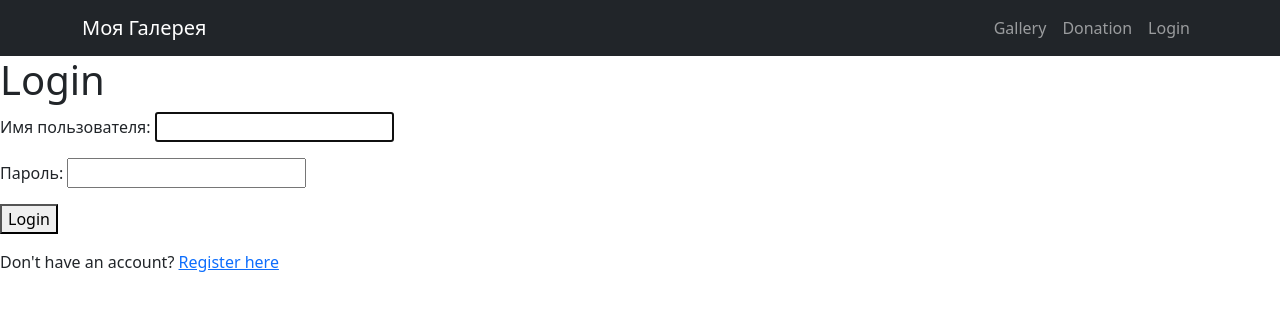
After one commit to Lsgraalq/art-gallery, a Django app: page /login/ in a window 1280 px wide. The commit adds this page. Shown: the top 311 px of the page. Run offline with Django 5.2, Linux system fonts and the light colour scheme.

```diff
--- /dev/null
+++ b/gallery/static/gallery/styles.css
@@ -0,0 +1,5 @@
+.picture {
+    max-width: 20px;
+    max-height: 30px;
+    align-content: left;
+}
--- a/gallery/templates/gallery/author_profile.html
+++ b/gallery/templates/gallery/author_profile.html
@@ -1,5 +1,4 @@
 {% extends 'gallery/base.html' %}
-
 {% block content %}
   <div class="container">
     <h1>Профиль автора: {{ author.username }}</h1>
--- a/gallery/templates/gallery/base.html
+++ b/gallery/templates/gallery/base.html
@@ -3,6 +3,7 @@
     <head>
             <link rel="stylesheet" href="https://cdn.jsdelivr.net/npm/bootstrap@5.3.0/dist/css/bootstrap.min.css">
             <title>{% block title %}Моя галерея{% endblock title %}</title>
+            <link rel="stylesheet" href="{% static "gallery/styles.css" %}">
             <link href="https://cdn.jsdelivr.net/npm/bootstrap@5.3.3/dist/css/bootstrap.min.css" rel="stylesheet">
             <link href="https://cdn.jsdelivr.net/npm/bootstrap@5.3.3/dist/css/bootstrap.min.css" rel="stylesheet" integrity="sha384-QWTKZyjpPEjISv5WaRU9OFeRpok6YctnYmDr5pNlyT2bRjXh0JMhjY6hW+ALEwIH" crossorigin="anonymous">
     </head>
@@ -27,9 +28,17 @@
                         <li class="nav-item">
                             <a class="nav-link" href="/donation">Donation</a>
                         </li>
+                        {% if user.is_authenticated %}
+                        <li class="nav-item ">
+                            <a class="nav-link " href="/profile">
+                                <img src="{% static "gallery/system_profile_picture.png" %}" alt="ops" class='img-fluid  picture'>
+                            </a>
+                        </li>
+                        {% else %}
                         <li class="nav-item">
-                            <a class="nav-link" href="/donation"><img src="" alt=""></a>
+                            <a class="nav-link" href="{% url 'login' %}">Login</a> <!-- Ссылка на логин -->
                         </li>
+                        {% endif %}
                     </ul>
                 </div>
             </div>
--- /dev/null
+++ b/gallery/templates/gallery/login.html
@@ -0,0 +1,12 @@
+{% extends "gallery/base.html" %}
+{% block title %}Title{% endblock title %}
+
+{% block content %}
+<h1>Login</h1>
+    <form method="POST">
+        {% csrf_token %}
+        {{ form.as_p }}
+        <button type="submit">Login</button>
+    </form>
+    <p>Don't have an account? <a href="{% url 'register' %}">Register here</a></p>
+{% endblock content %}
--- a/gallery/urls.py
+++ b/gallery/urls.py
@@ -1,20 +1,15 @@
 from django.urls import path
-from .views import gallery, painting_detail, home, donation, author_profile
+from .views import gallery, painting_detail, home, donation, author_profile, register, profile
 from django.contrib.auth import views as auth_views
-from .views import register, profile
-
-
-
 
 urlpatterns = [
-    path('gallery', gallery, name='gallery'),  # Главная страница
+    path('gallery/', gallery, name='gallery'),
     path('painting/<slug:slug>/', painting_detail, name='painting_detail'),
-    path('', home, name="home" ),
-    path('donation', donation, name="donation" ),
-    path('author/<int:user_id>/', author_profile, name="author_profile"),
+    path('', home, name='home'),
+    path('donation/', donation, name='donation'),
+    path('author/<int:user_id>/', author_profile, name='author_profile'),
     path('register/', register, name='register'),
-    path('login/', auth_views.LoginView.as_view(template_name='users/login.html'), name='login'),
-    path('logout/', auth_views.LogoutView.as_view(template_name='users/logout.html'), name='logout'),
-    path('profile/', profile, name='profile'),
-    # path('author/<int:author_id>', author_render, name="author_render" ),
+    path('login/', auth_views.LoginView.as_view(template_name='gallery/login.html'), name='login'),
+    path('logout/', auth_views.LogoutView.as_view(template_name='gallery/logout.html'), name='logout'),
+    path('profile/', profile, name='profile'),  # Путь для профиля
 ]
--- a/gallery/views.py
+++ b/gallery/views.py
@@ -35,8 +35,8 @@ def author_profile(request, user_id):
 
 @login_required
 def profile(request):
-    paintings = Painting.objects.filter(author=request.user)
-    return render(request, 'users/profile.html', {'paintings': paintings})
+    paintings = Painting.objects.filter(author=request.user)  # Здесь может быть фильтрация по текущему пользователю
+    return render(request, 'gallery/profile.html', {'paintings': paintings})
 
 def register(request):
     if request.method == 'POST':
@@ -48,4 +48,4 @@ def register(request):
     else:
         form = ArtistRegisterForm()
 
-    return render(request, 'users/register.html', {'form': form})
+    return render(request, 'gallery/register.html', {'form': form})
--- a/mysite/settings.py
+++ b/mysite/settings.py
@@ -148,3 +148,5 @@ STATICFILES_DIRS = [
 
 # Для продакшн-режима
 STATIC_ROOT = BASE_DIR / 'staticfiles'
+
+LOGIN_REDIRECT_URL = '/profile/'
```
Also changed, not shown: gallery/templates/gallery/logout.html (added, +10 -0 lines), gallery/templates/gallery/profile.html (+19 -0 lines), gallery/templates/gallery/register.html (+7 -6 lines), db.sqlite3, gallery/static/gallery/system_profile_picture.png (added), gallery/templates/gallery/styles.css (added), media/img/system_profile_picture.png (deleted).
